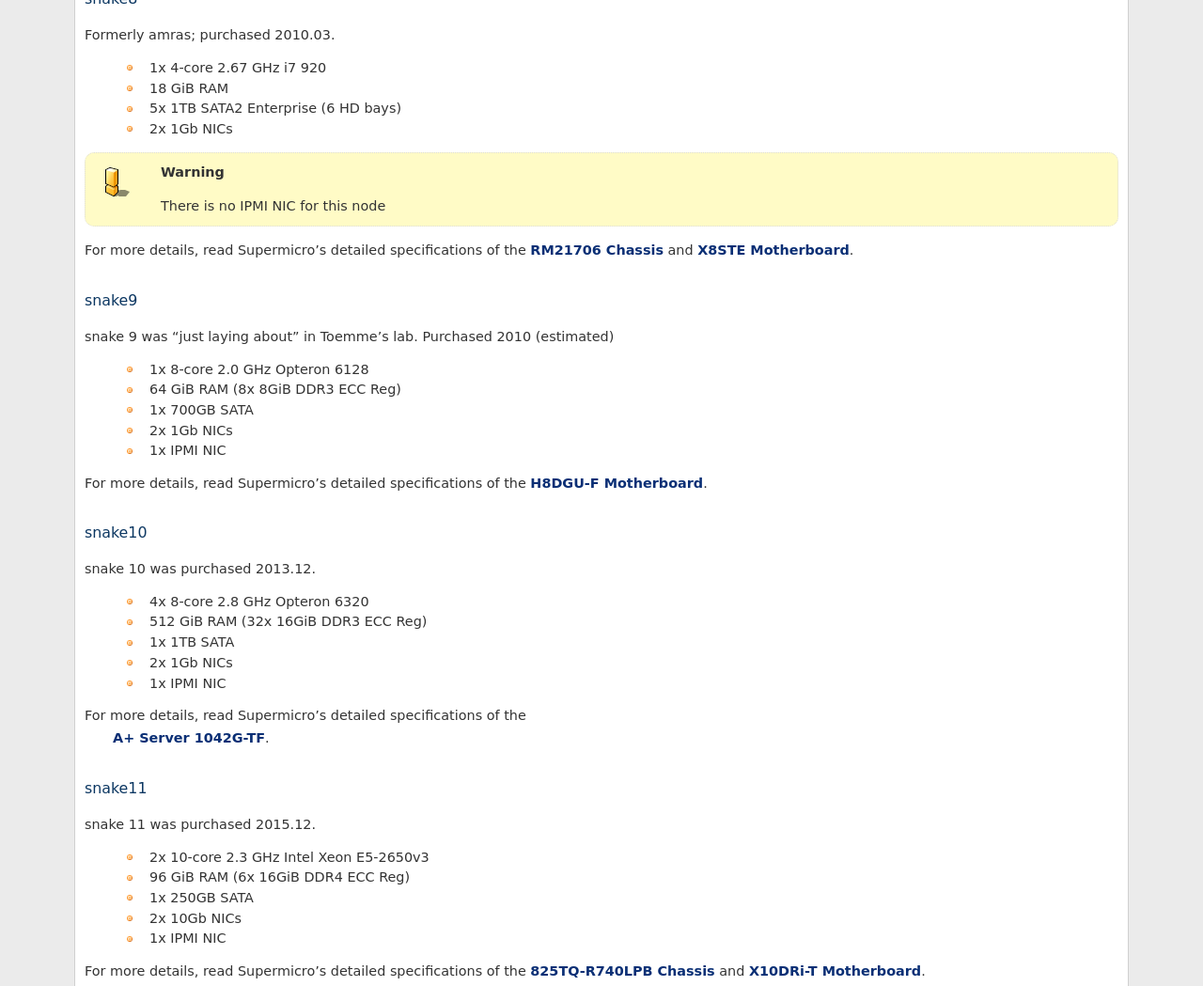
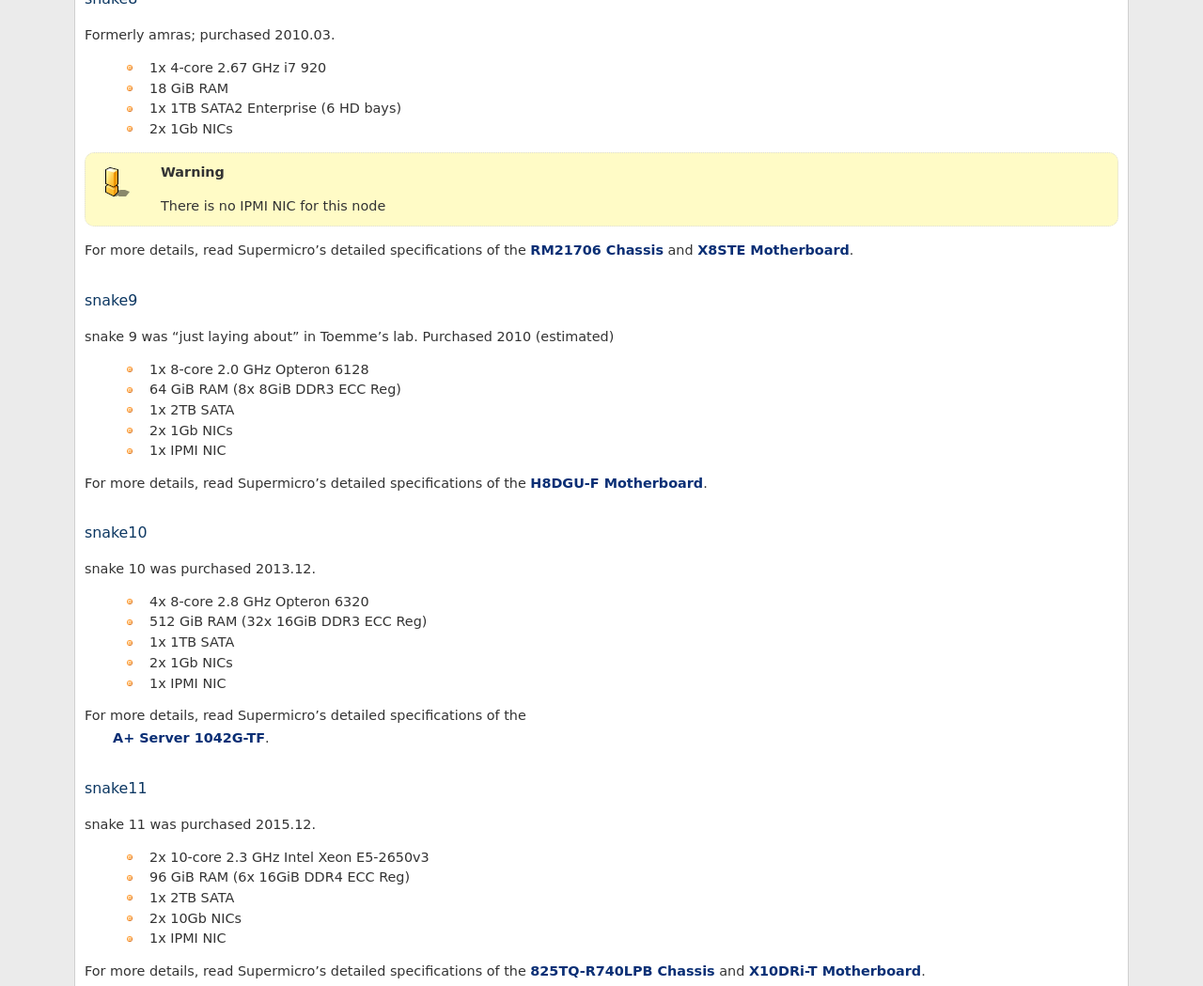
Before and after one commit to psychoinformatics-de/ipsy-docs, a Sphinx documentation site: the page built from source/internal/data_center/compute_nodes.rst, in a window 1280 px wide and 1400 px high, scrolled down 1020 px. Shown: the part 153-1202 px from the top of the window at 94% size. Built offline with Sphinx 7.4.7, drawn with Linux system fonts in a browser that asks for light colours; formulas are drawn with MathJax 3.

Commit message:
Some scattered updates

```diff
--- a/source/internal/data_center/compute_nodes.rst
+++ b/source/internal/data_center/compute_nodes.rst
@@ -65,7 +65,7 @@
 
  * 1x 4-core 2.67 GHz i7 920
  * 18 GiB RAM
- * 5x 1TB SATA2 Enterprise (6 HD bays)
+ * 1x 1TB SATA2 Enterprise (6 HD bays)
  * 2x 1Gb NICs
 
 .. warning:: There is no IPMI NIC for this node
@@ -82,7 +82,7 @@
 
  * 1x 8-core 2.0 GHz Opteron 6128
  * 64 GiB RAM (8x 8GiB DDR3 ECC Reg)
- * 1x 700GB SATA
+ * 1x 2TB SATA
  * 2x 1Gb NICs
  * 1x IPMI NIC
 
@@ -112,7 +112,7 @@
 
  * 2x 10-core 2.3 GHz Intel Xeon E5-2650v3
  * 96 GiB RAM (6x 16GiB DDR4 ECC Reg)
- * 1x 250GB SATA
+ * 1x 2TB SATA
  * 2x 10Gb NICs
  * 1x IPMI NIC
 
--- a/source/internal/data_center/network.rst
+++ b/source/internal/data_center/network.rst
@@ -22,7 +22,7 @@
 The data network lives in the ``10.0.0.0/24`` subnet. Each host has a single
 1Gb connection to this network, except for:
 
-* medusa: 2x 10Gb
+* medusa: 1x 10Gb
 * zing: 2x 10Gb
 * snake11: 1x 10Gb
 
--- a/source/internal/data_center/power.rst
+++ b/source/internal/data_center/power.rst
@@ -34,7 +34,7 @@
   only and the Eaton's is a serial interface. Neither are for management over
   ethernet.
 
-.. _APC Smart-UPS SC 1000: www.apc.com/shop/de/de/products/APC-Smart-UPS-SC-1000-VA-230-V-2-U-rackmontiert-Tower/P-SC1000I
+.. _APC Smart-UPS SC 1000: http://www.apc.com/shop/de/de/products/APC-Smart-UPS-SC-1000-VA-230-V-2-U-rackmontiert-Tower/P-SC1000I
 .. _Eaton 5PX 2200: http://powerquality.eaton.de/5PX2200iRTN.aspx
 
 NUT
```
Also changed, not shown: source/internal/common_tasks.rst (+9 -4 lines).
